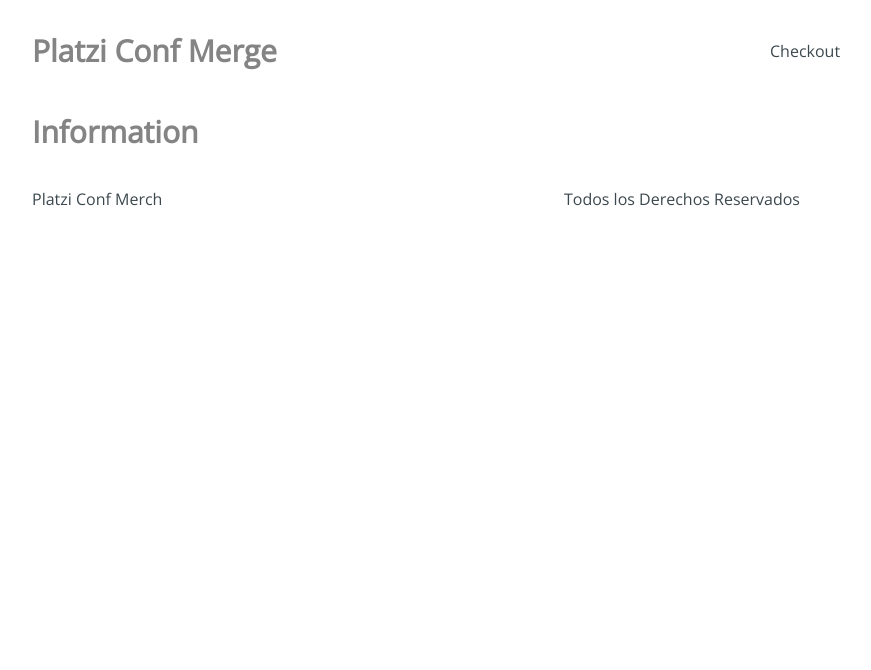
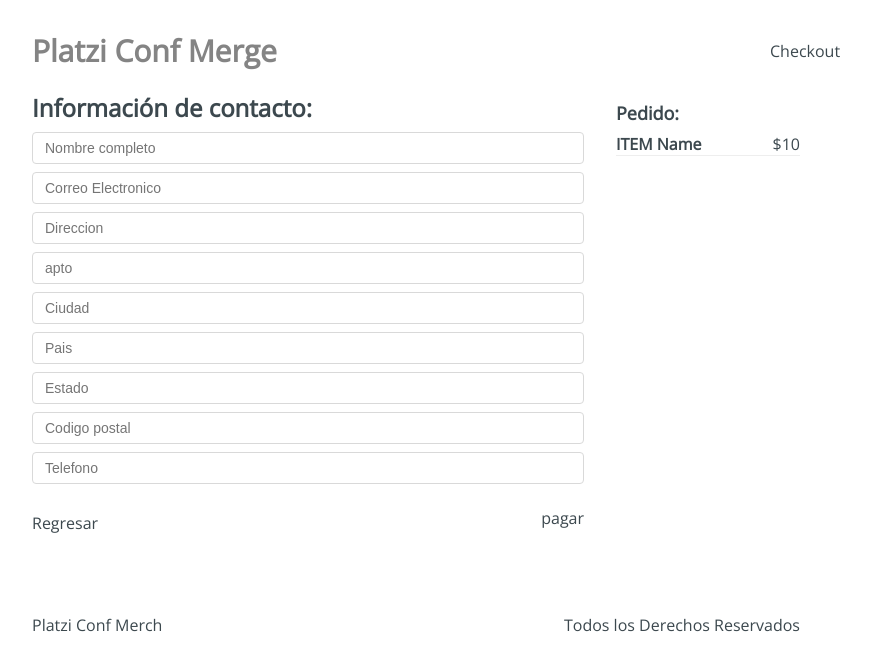
Before and after one commit to kfiguera/platzi-conf-merch, a React app: page /checkout/information in a window 1280 px wide. Shown: the top 670 px of the page, without its empty margins (224-1095 px from the left). Built offline with nearby package versions, Linux system fonts and the light colour scheme.

Commit message:
Maquetación y estilos de la información del usuario

```diff
--- a/src/containers/Information.jsx
+++ b/src/containers/Information.jsx
@@ -2,6 +2,40 @@
 import '../styles/components/Information.css';
 
 const Information = () => {
-  return <h1>Information</h1>;
+  return (
+    <div className="Information">
+      <div className="Information-content">
+        <div className="Information-head">
+          <h2>Información de contacto:</h2>
+        </div>
+        <div className="Information-form">
+          <form action="">
+            <input type="text" placeholder="Nombre completo" name="name" />
+            <input type="text" placeholder="Correo Electronico" name="email" />
+            <input type="text" placeholder="Direccion" name="addres" />
+            <input type="text" placeholder="apto" name="apto" />
+            <input type="text" placeholder="Ciudad" name="city" />
+            <input type="text" placeholder="Pais" name="country" />
+            <input type="text" placeholder="Estado" name="state" />
+            <input type="text" placeholder="Codigo postal" name="cp" />
+            <input type="text" placeholder="Telefono" name="phone" />
+          </form>
+        </div>
+        <div className="Information-buttons">
+          <div className="Information-back">Regresar</div>
+          <div className="Information-next">pagar</div>
+        </div>
+      </div>
+      <div className="Information-sidebar">
+        <h3>Pedido:</h3>
+        <div className="Information-item">
+          <div className="Information-element">
+            <h4>ITEM Name</h4>
+            <span>$10</span>
+          </div>
+        </div>
+      </div>
+    </div>
+  );
 };
 export default Information;
```
